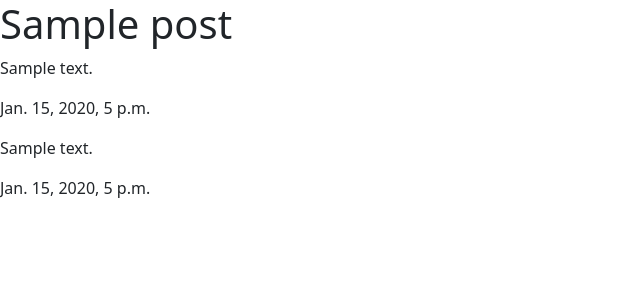
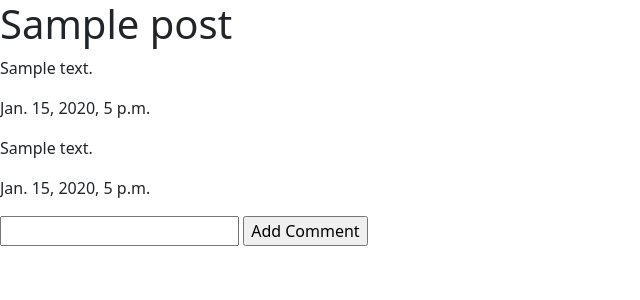
Before and after one commit to irfanalmsyah/arcanon, a Django app: page /forum/1/ in a window 1280 px wide. Shown: the top 300 px of the page, without its empty margins (0-640 px from the left). Run offline with Django 4.2, Linux system fonts and the light colour scheme; a user stored in the database is signed in; tables that the repository leaves empty hold one stand-in row (values such as "Sample post").

Commit message:
add create comment

```diff
--- a/forum/urls.py
+++ b/forum/urls.py
@@ -5,4 +5,5 @@ from django.contrib.auth.decorators import login_required
 urlpatterns = [
     path('<int:post_id>/', login_required(views.PostView.as_view()), name='post'),
     path('create/', login_required(views.CreatePostView.as_view()), name='create_post'),
+    path('<int:post_id>/create_comment/', login_required(views.CreateCommentView.as_view()), name='create_comment'),
 ]
--- a/forum/views.py
+++ b/forum/views.py
@@ -23,3 +23,16 @@ class CreatePostView(View):
             author=request.user
         )
         return redirect('post', post_id=post.id)
+
+
+class CreateCommentView(View):
+    def post(self, request, post_id):
+        # get post by id
+        post = Post.objects.get(id=post_id)
+        # create a new comment
+        comment = Comment.objects.create(
+            content=request.POST['content'],
+            author=request.user,
+            post=post
+        )
+        return redirect('post', post_id=post.id)
--- a/templates/post.html
+++ b/templates/post.html
@@ -8,4 +8,9 @@
         <p>{{ comment.content }}</p>
         <p>{{ comment.date_posted }}</p>
     {% endfor %}
+    <form method="POST" action="{% url 'create_comment' post.id %}">
+        {% csrf_token %}
+        <input type="text" name="content">
+        <input type="submit" value="Add Comment">
+    </form>
 {% endblock content %}
```
